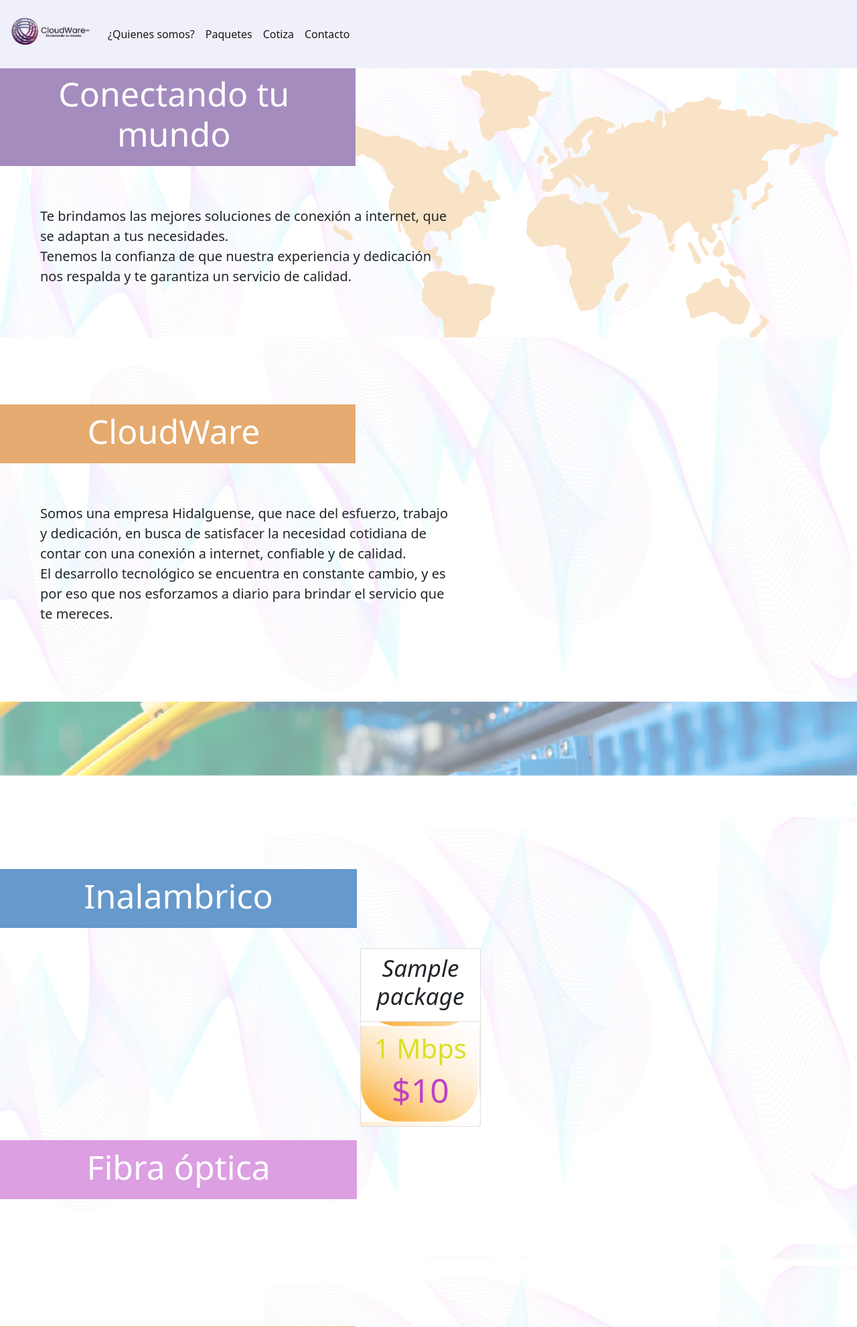
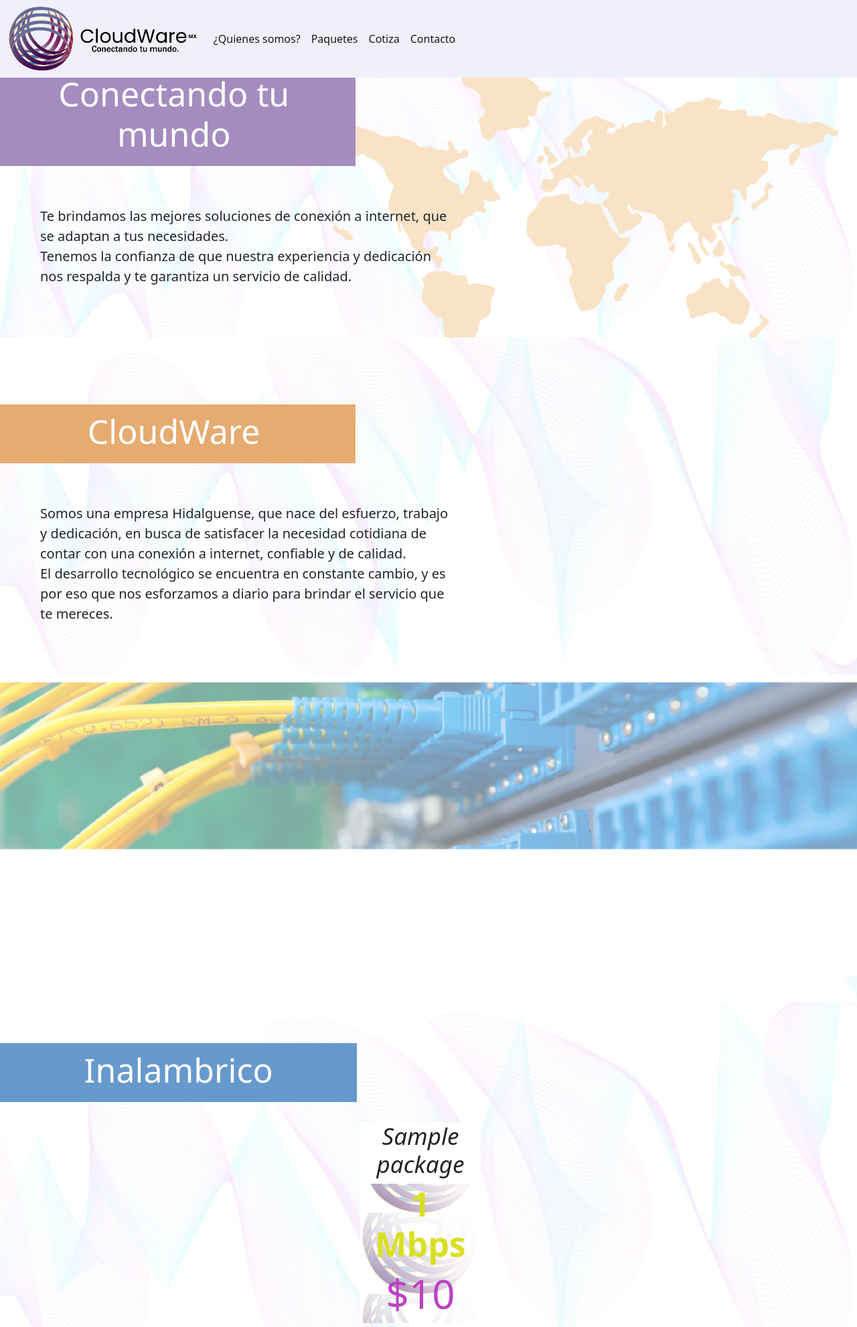
Before and after one commit to dxviidmg/cloudware, a Django app: page / in a window 1280 px wide. Shown: the top 1982 px of the page at 67% size. Run offline with Django 3.2, Linux system fonts and the light colour scheme; tables that the repository leaves empty hold one stand-in row (values such as "Sample post"); some libraries are stand-ins or nearby versions.

Commit message:
observaciones

```diff
--- a/packages/templates/home/home.html
+++ b/packages/templates/home/home.html
@@ -38,7 +38,7 @@
             }
 
             .f1 {
-                height: 150px;
+                height: 450px;
                 background-image: url("{% static 'images/Wire.png' %}");
                 background-repeat: no-repeat;
                 background-position: center center;
@@ -60,6 +60,10 @@
             background-image: url("{% static 'images/Background.jpg' %}");
             background-position: center center;
             background-size: 100% auto;
+            }
+
+            #enterprise-info-section{
+            padding-bottom: 0px;
             }
 
             #initial-section{
@@ -85,22 +89,36 @@
                 background-color: transparent;
                 font-style: italic;
                 text-align: center;
+                padding-top: 0px;
+  padding-bottom: 0px;
             }
 
             .card-body{
                 text-align: center;
-                background-image: url("{% static 'images/Recurso 1.png' %}");
+                background-image: url("{% static 'images/Recurso II.png' %}");
                 background-position: center center;
                 background-size: 100% auto;
+                padding-top: 0px;
+  padding-bottom: 0px;
             }
             .mpbs {
                 color: #d9e021;
-                font-size: 40px;
+                font-size: 50px;
+                font-weight: bold;
             }
             .price-wireless {
                 color: #bc42c3;
-                font-size: 50px;
+                font-size: 60px;
             }
+
+            .navbar-brand {
+  padding-top: 0px;
+  padding-bottom: 0px;
+}
+
+.navbar-brand > img {
+  height: 100px;
+}
         </style>
     </head>
 
@@ -109,7 +127,7 @@
         <header>
             <nav class="navbar navbar-expand-md navbar-light fixed-top" style="background-color: rgb(240, 240, 250);">
                 <div class="container-fluid">
-                    <a class="navbar-brand" href="#aux-section"><img src="{% static 'images/logo.png' %}" width="125px"></a>
+                    <a class="navbar-brand" href="#aux-section"><img src="{% static 'images/logo.png' %}"></a>
                     <button class="navbar-toggler" type="button" data-bs-toggle="collapse" data-bs-target="#navbarCollapse" aria-controls="navbarCollapse" aria-expanded="false" aria-label="Toggle navigation">
                         <span class="navbar-toggler-icon"></span>
                     </button>
@@ -196,8 +214,8 @@
                         <div class="row justify-content-md-center " style="padding: 30px; padding-bottom: 20px;">
                         {%for package in wireless_packages%}
                             <div class="col-lg-2" >
-                                <div class="card">
-                                    <div class="card-header">
+                                <div class="card border-0">
+                                    <div class="card-header border-0">
                                         <h2>{{package.name}}</h2>
                                     </div>
                                     <div class="card-body">
@@ -222,8 +240,8 @@
                     <div class="row justify-content-md-center " style="padding: 30px; padding-bottom: 60px;">
                     {%for package in optic_fiber_packages%}
                         <div class="col-lg-2" >
-                            <div class="card">
-                                <div class="card-header">
+                            <div class="card border-0">
+                                <div class="card-header border-0">
                                     <h2>{{package.name}}</h2>
                                 </div>
                                 <div class="card-body">
```
Also changed, not shown: static/images/Recurso II.png (added), static/images/logo.png.
